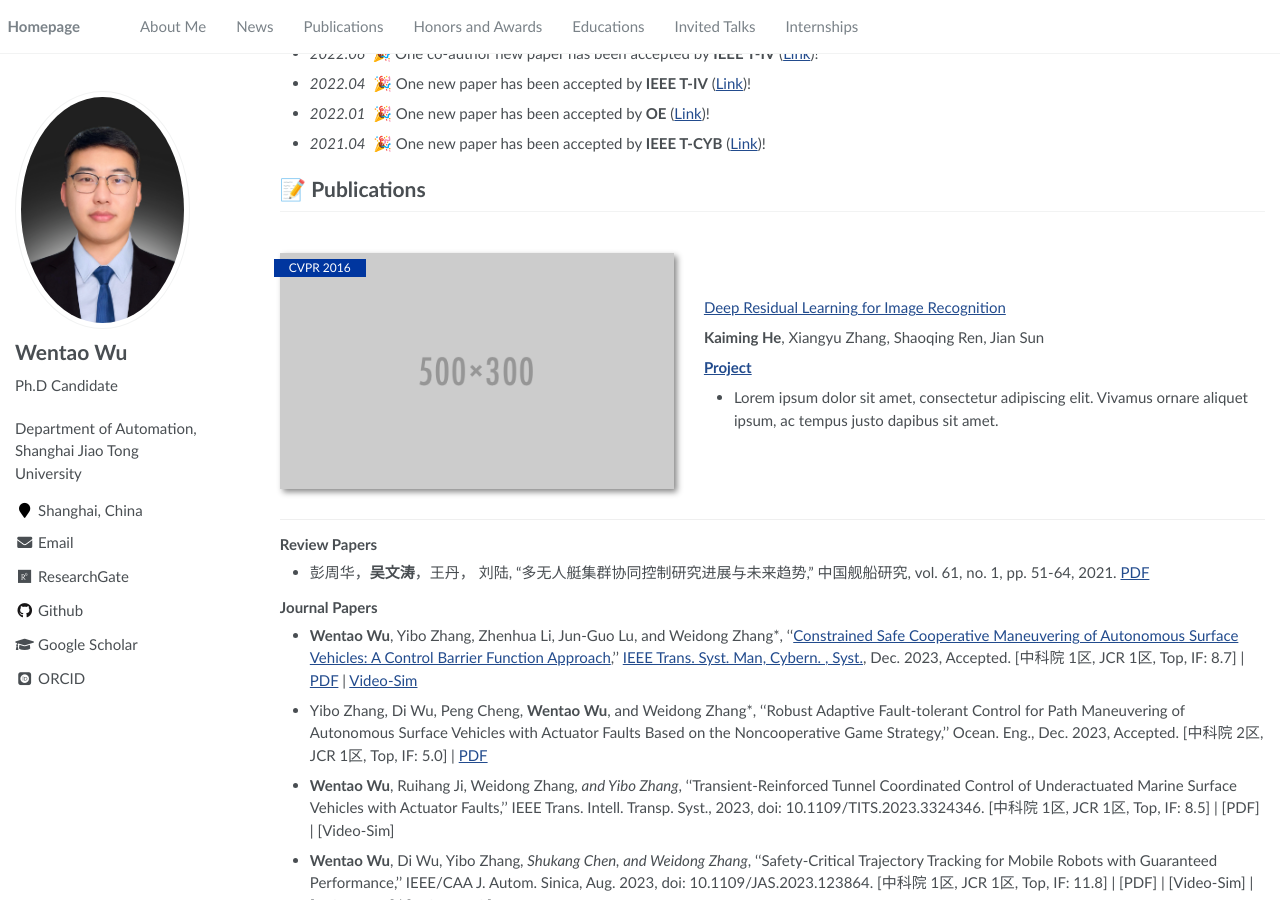
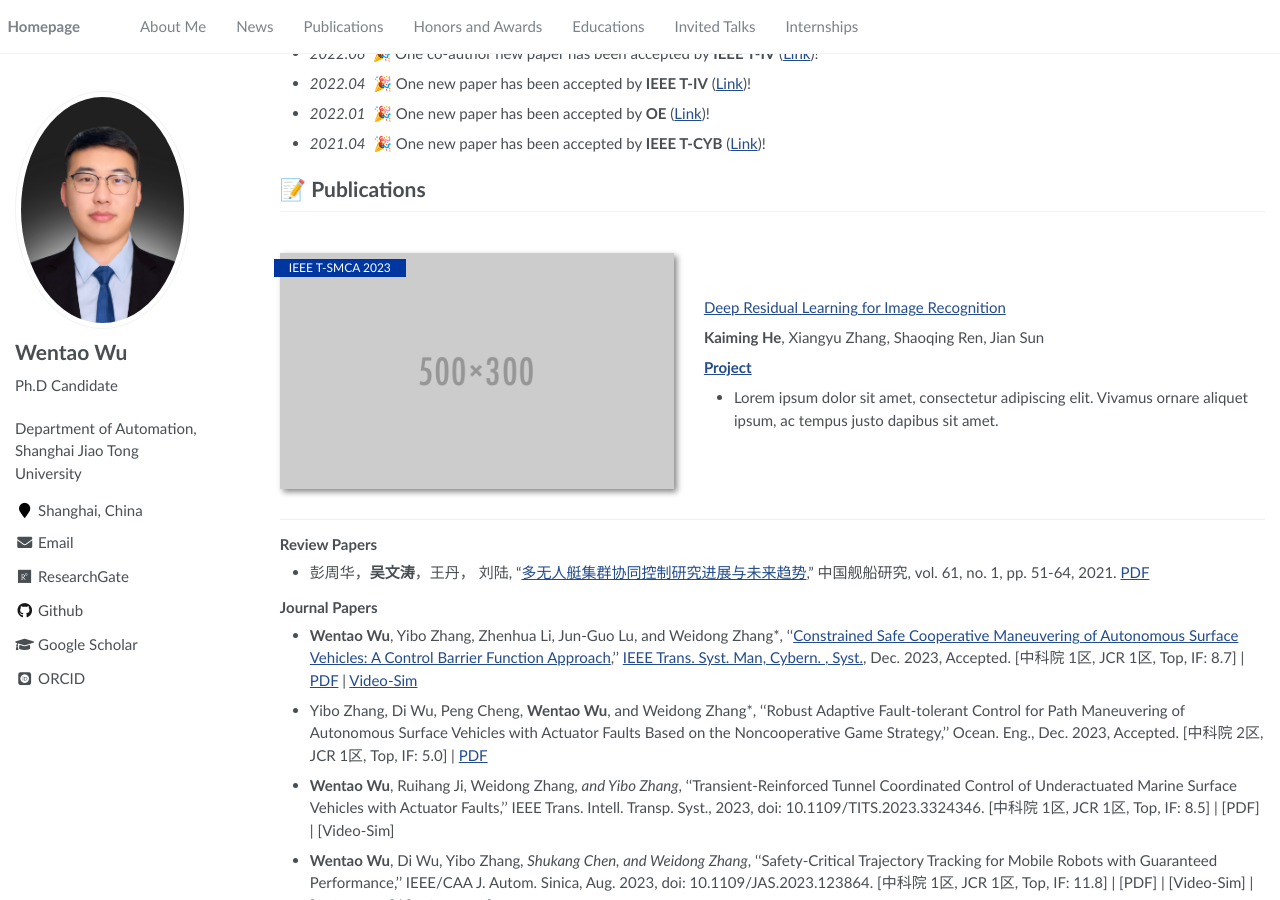
Before and after one commit to wwtsjtu/wwt.github.io, a Jekyll site: the page built from _pages/about.md, in a window 1280 px wide and 900 px high, scrolled down 1184 px. Built offline with Jekyll 4.4.1, drawn with Linux system fonts in a browser that asks for light colours; some web fonts are replaced; part of the change alters nothing that is shown.

Commit message:
Update about.md

```diff
--- a/_pages/about.md
+++ b/_pages/about.md
@@ -51,7 +51,7 @@ My research interest includes neural machine translation and computer vision. I
 
 # 📝 Publications
 
-<div class='paper-box'><div class='paper-box-image'><div><div class="badge">CVPR 2016</div><img src='images/500x300.png' alt="sym" width="100%"></div></div>
+<div class='paper-box'><div class='paper-box-image'><div><div class="badge">IEEE T-SMCA 2023</div><img src='images/500x300.png' alt="sym" width="100%"></div></div>
 <div class='paper-box-text' markdown="1">
 
 [Deep Residual Learning for Image Recognition](https://openaccess.thecvf.com/content_cvpr_2016/papers/He_Deep_Residual_Learning_CVPR_2016_paper.pdf)
@@ -64,10 +64,10 @@ My research interest includes neural machine translation and computer vision. I
 </div>
 
 ### Review Papers
-- 彭周华，**吴文涛**，王丹， 刘陆, "多无人艇集群协同控制研究进展与未来趋势," 中国舰船研究, vol. 61, no. 1, pp. 51-64, 2021. [PDF](/assets/papers/ZWHX/J-核心-2020-Pengzhouhua-中国舰船研究.pdf)
+- 彭周华，**吴文涛**，王丹， 刘陆, "[多无人艇集群协同控制研究进展与未来趋势](http://zgjcyj.xml-journal.net/cn/article/doi/10.19693/j.issn.1673-3185.01923)," 中国舰船研究, vol. 61, no. 1, pp. 51-64, 2021. [PDF](/assets/papers/ZWHX/J-核心-2020-Pengzhouhua-中国舰船研究.pdf)
 
 ### Journal Papers
-- **Wentao Wu**, Yibo Zhang, Zhenhua Li, Jun-Guo Lu, and Weidong Zhang*, ''[Constrained Safe Cooperative Maneuvering of Autonomous Surface Vehicles: A Control Barrier Function Approach](),'' [IEEE Trans. Syst. Man, Cybern. , Syst.](https://ieeexplore.ieee.org/xpl/RecentIssue.jsp?punumber=6221021), Dec. 2023, Accepted. [中科院 1区, JCR 1区, Top, IF: 8.7] \| [PDF]() \| [Video-Sim]()
+- **Wentao Wu**, Yibo Zhang, Zhenhua Li, Jun-Guo Lu, and Weidong Zhang*, ''[Constrained Safe Cooperative Maneuvering of Autonomous Surface Vehicles: A Control Barrier Function Approach](),'' [IEEE Trans. Syst. Man, Cybern. , Syst.](https://ieeexplore.ieee.org/xpl/RecentIssue.jsp?punumber=6221021), Dec. 2023, Accepted. [中科院 1区, JCR 1区, Top, IF: 8.7] \| [PDF](/assets/papers/SCI/WuWentao-2023-IEEE-TSMCA.pdf) \| [Video-Sim](/assets/Video/Video-Sim/WuWentao-2023-IEEE-TSMCA.mp4)
 
 - Yibo Zhang, Di Wu, Peng Cheng, **Wentao Wu**, and Weidong Zhang*, ''Robust Adaptive Fault-tolerant Control for Path Maneuvering of Autonomous Surface Vehicles with Actuator Faults Based on the Noncooperative Game Strategy,'' Ocean. Eng., Dec. 2023, Accepted. [中科院 2区, JCR 1区, Top, IF: 5.0] \| [PDF]()
 - **Wentao Wu**, Ruihang Ji, Weidong Zhang*, and Yibo Zhang*, ''Transient-Reinforced Tunnel Coordinated Control of Underactuated Marine Surface Vehicles with Actuator Faults,'' IEEE Trans. Intell. Transp. Syst., 2023, doi: 10.1109/TITS.2023.3324346. [中科院 1区, JCR 1区, Top, IF: 8.5] \| [PDF] \| [Video-Sim]
```
